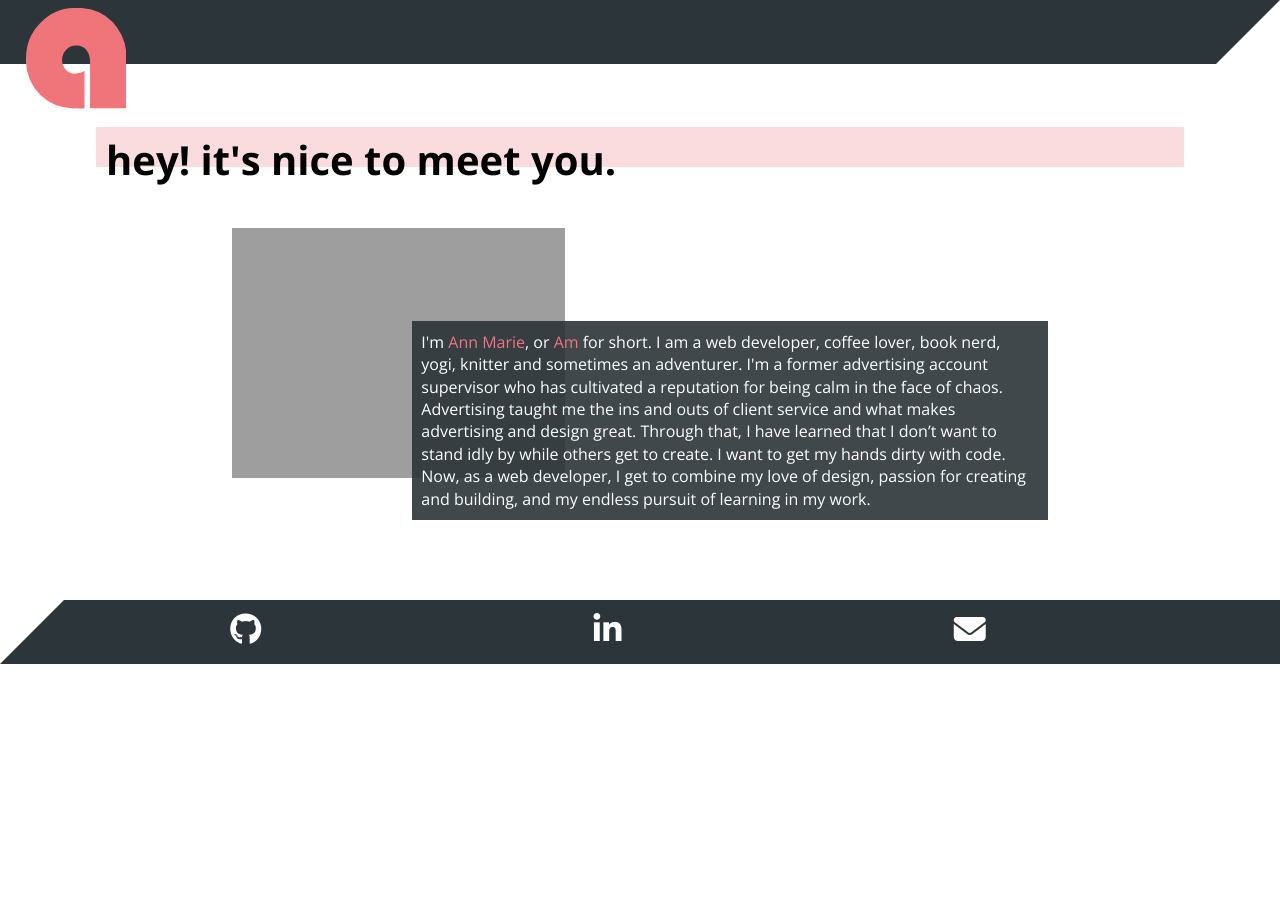
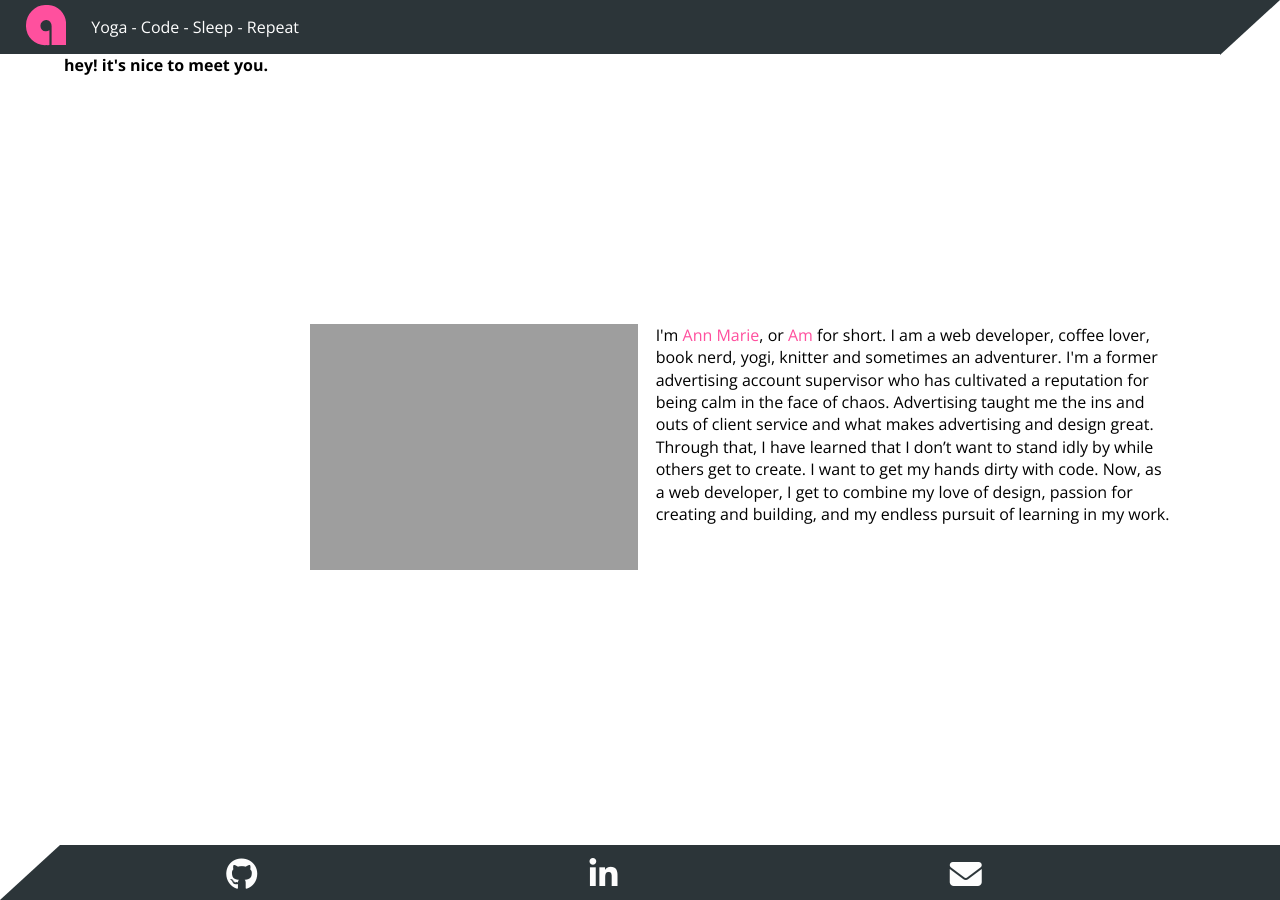
Before and after one commit to amdoyle/amdoyle, a Jekyll site: the page built from index.html, in a window 1280 px wide. Built offline with Jekyll 4.4.1, drawn with Linux system fonts in a browser that asks for light colours; nearby versions of some CDN libraries.

Commit message:
Style changes

```diff
--- a/_includes/header.html
+++ b/_includes/header.html
@@ -2,13 +2,11 @@
   <!-- Header bar with site nav and logo -->
   <div class="navbar">
     <!-- Logo -->
-    <div>
       <a href="/" id="logo">
         <svg class="above-logo" viewBox="0 0 5.98 6.08"><path d="M3.5 3.77V6a2.78 2.78 0 0 1-.48 0 2.91 2.91 0 0 1-2.16-.79A3 3 0 0 1 0 3 3 3 0 0 1 .87.88 2.85 2.85 0 0 1 3 0a2.9 2.9 0 0 1 2.18.83A3.12 3.12 0 0 1 6 3.09V6H3.83V3.25a1.15 1.15 0 0 0-.22-.74.72.72 0 0 0-.61-.27.79.79 0 0 0-.59.25.82.82 0 0 0-.25.6.83.83 0 0 0 .22.6.75.75 0 0 0 .62.23 1 1 0 0 0 .5-.15z"/></svg>
-        <!-- <svg class="background-logo" viewBox="0 0 5.98 6.08"><path d="M3.5 3.77V6a2.78 2.78 0 0 1-.48 0 2.91 2.91 0 0 1-2.16-.79A3 3 0 0 1 0 3 3 3 0 0 1 .87.88 2.85 2.85 0 0 1 3 0a2.9 2.9 0 0 1 2.18.83A3.12 3.12 0 0 1 6 3.09V6H3.83V3.25a1.15 1.15 0 0 0-.22-.74.72.72 0 0 0-.61-.27.79.79 0 0 0-.59.25.82.82 0 0 0-.25.6.83.83 0 0 0 .22.6.75.75 0 0 0 .62.23 1 1 0 0 0 .5-.15z"/></svg> -->
         <span class="sr-only">Home page</span>
       </a>
-    </div>
+      <h1>Yoga - Code - Sleep - Repeat</h1>
     <nav class="nav" role="navigation">
         <!-- Drop down menu -->
         <ul class="nav-menu">
--- a/_sass/_base.scss
+++ b/_sass/_base.scss
@@ -2,48 +2,139 @@
 v2.0 | 20110126
 License: none (public domain)
 */
-
-html, body, div, span, applet, object, iframe,
-h1, h2, h3, h4, h5, h6, p, blockquote, pre,
-a, abbr, acronym, address, big, cite, code,
-del, dfn, em, img, ins, kbd, q, s, samp,
-small, strike, strong, sub, sup, tt, var,
-b, u, i, center,
-dl, dt, dd, ol, ul, li,
-fieldset, form, label, legend,
-table, caption, tbody, tfoot, thead, tr, th, td,
-article, aside, canvas, details, embed,
-figure, figcaption, footer, header, hgroup,
-menu, nav, output, ruby, section, summary,
-time, mark, audio, video {
+a,
+abbr,
+acronym,
+address,
+applet,
+article,
+aside,
+audio,
+b,
+big,
+blockquote,
+body,
+canvas,
+caption,
+center,
+cite,
+code,
+dd,
+del,
+details,
+dfn,
+div,
+dl,
+dt,
+em,
+embed,
+fieldset,
+figcaption,
+figure,
+footer,
+form,
+h1,
+h2,
+h3,
+h4,
+h5,
+h6,
+header,
+hgroup,
+html,
+i,
+iframe,
+img,
+ins,
+kbd,
+label,
+legend,
+li,
+mark,
+menu,
+nav,
+object,
+ol,
+output,
+p,
+pre,
+q,
+ruby,
+s,
+samp,
+section,
+small,
+span,
+strike,
+strong,
+sub,
+summary,
+sup,
+table,
+tbody,
+td,
+tfoot,
+th,
+thead,
+time,
+tr,
+tt,
+u,
+ul,
+var,
+video {
   margin: 0;
   padding: 0;
   border: 0;
   font-size: 100%;
-	font-family: $content-font-family;
+  // font-family: $content-font-family;
   line-height: 1.4em;
   font-size: 1em;
   vertical-align: baseline;
 }
+
 /* HTML5 display-role reset for older browsers */
-article, aside, details, figcaption, figure,
-footer, header, hgroup, menu, nav, section {
+article,
+aside,
+details,
+figcaption,
+figure,
+footer,
+header,
+hgroup,
+menu,
+nav,
+section {
   display: block;
 }
+
 body {
   line-height: 1;
+  font-family: $content-font-family;
+
+  * {
+    box-sizing: border-box;
   }
-ol, ul {
+}
+
+ol,
+ul {
   list-style: none;
 }
-blockquote, q {
+
+blockquote,
+q {
   quotes: none;
 }
-blockquote:before, blockquote:after,
-q:before, q:after {
+
+blockquote:after,
+blockquote:before,
+q:after,
+q:before {
   content: '';
   content: none;
 }
+
 table {
   border-collapse: collapse;
   border-spacing: 0;
@@ -51,7 +142,7 @@ table {
 
 a {
   color: $brand-color;
-  transition: .3s all ease;
+  transition: 0.3s all ease;
   text-decoration: none;
 
   &:hover {
@@ -60,207 +151,22 @@ a {
   }
 }
 
-
-/**
- * Reset some basic elements
-body, h1, h2, h3, h4, h5, h6,
-p, blockquote, pre, hr,
-dl, dd, ol, ul, figure {
+// * Reset some basic elements body,
+blockquote,
+dd,
+dl,
+figure,
+h1,
+h2,
+h3,
+h4,
+h5,
+h6,
+hr,
+ol,
+p,
+pre,
+ul {
   margin: 0;
   padding: 0;
 }
-*/
-
-
-
-/**
- * Basic styling
-body {
-    font-family: $base-font-family;
-    font-size: $base-font-size;
-    line-height: $base-line-height;
-    font-weight: 300;
-    color: $text-color;
-    background-color: $background-color;
-    -webkit-text-size-adjust: 100%;
-}
-*/
-
-
-
-/**
- * Set `margin-bottom` to maintain vertical rhythm
-h1, h2, h3, h4, h5, h6,
-p, blockquote, pre,
-ul, ol, dl, figure,
-%vertical-rhythm {
-    margin-bottom: $spacing-unit / 2;
-}
-*/
-
-
-
-/**
- * Images
-img {
-    max-width: 100%;
-    vertical-align: middle;
-}
-*/
-
-
-
-/**
- * Figures
-figure > img {
-    display: block;
-}
-
-figcaption {
-    font-size: $small-font-size;
-}
-*/
-
-
-
-/**
- * Lists
-
-ul, ol {
-    margin-left: $spacing-unit;
-}
-
-li {
-    > ul,
-    > ol {
-         margin-bottom: 0;
-    }
-}
-
-
-
-
- * Headings
-
-h1, h2, h3, h4, h5, h6 {
-    font-weight: 300;
-}
-
-
-
-
- * Links
-
-a {
-    color: $text-color;
-    text-decoration: none;
-
-    &:visited {
-        color: $brand-color;
-        text-decoration: none;
-    }
-
-    &:hover {
-        color: $text-color;
-        text-decoration: none;
-    }
-}
-
-
-
-
-  Blockquotes
-
-blockquote {
-    color: $grey-color;
-    border-left: 4px solid $grey-color-light;
-    padding-left: $spacing-unit / 2;
-    font-size: 18px;
-    letter-spacing: -1px;
-    font-style: italic;
-
-    > :last-child {
-        margin-bottom: 0;
-    }
-}
-
-
-
-
- * Code formatting
-
-pre,
-code {
-    font-size: 15px;
-    border: 1px solid $grey-color-light;
-    border-radius: 3px;
-    background-color: #eef;
-}
-
-code {
-    padding: 1px 5px;
-}
-
-pre {
-    padding: 8px 12px;
-    overflow-x: scroll;
-
-    > code {
-        border: 0;
-        padding-right: 0;
-        padding-left: 0;
-    }
-}
-
-
-
- Wrapper
-
-.wrapper {
-    max-width: -webkit-calc(800px - (#{$spacing-unit} * 2));
-    max-width:         calc(800px - (#{$spacing-unit} * 2));
-    margin-right: auto;
-    margin-left: auto;
-    padding-right: $spacing-unit;
-    padding-left: $spacing-unit;
-    @extend %clearfix;
-
-    @include media-query($on-laptop) {
-        max-width: -webkit-calc(800px - (#{$spacing-unit}));
-        max-width:         calc(800px - (#{$spacing-unit}));
-        padding-right: $spacing-unit / 2;
-        padding-left: $spacing-unit / 2;
-    }
-}
-
-
-
-/ Clearfix
-
-%clearfix {
-
-    &:after {
-        content: "";
-        display: table;
-        clear: both;
-    }
-}
-
-
-
- Icons
-
-.icon {
-
-    > svg {
-        display: inline-block;
-        width: 16px;
-        height: 16px;
-        vertical-align: middle;
-
-        path {
-            fill: $grey-color;
-        }
-    }
-}
-*/
--- a/_sass/_layout.scss
+++ b/_sass/_layout.scss
@@ -3,57 +3,44 @@
 // Site header
 .body-wrapper {
   display: flex;
+  height: 100vh;
   flex-direction: column;
   justify-content: space-between;
 }
 
 .site-header {
   width: 100%;
-  position: fixed;
   top: 0;
   z-index: 2;
 }
 
 // Nav bar
-.nav {
+.navbar {
   padding: 0;
   opacity: 1;
   position: relative;
-  width: auto;
-  height: auto;
-  border-top: 4em solid $black-color;
-  border-right: 4em solid rgba(0,0,0,0);
+  background-color: $black-color;
+  width: calc(100% - 60px);
   margin: 0;
   display: flex;
   flex-direction: row;
-  overflow: hidden;
   list-style: none;
   align-items: center;
   display: flex;
 
-  .nav-menu {
-    margin: -2.5em 0 0 175px;
-    position: fixed;
-
-    @media (min-width: 550px) {
-      margin: -2.75em 0 0 175px;
-    }
+  &:before {
+    position: absolute;
+    border-top: 55px solid #2c3539;
+    border-right: 60px solid transparent;
+    box-sizing: border-box;
+    content: '';
+    right: -60px;
+    top: 0;
   }
 
-   li {
-    width: auto;
-    margin-bottom: 10px;
-    padding-bottom: 0;
-    text-transform: lowercase;
-
-    @media (min-width: 550px) {
-      display: inline;
-      margin: 0 25px;
-    }
-
-    &:first-of-type {
-      margin-left: 0;
-    }
+  h1 {
+    color: #fff;
+    font-weight: lighter;
   }
 
   a {
@@ -61,38 +48,16 @@
     line-height: 1.1em;
     color: white;
   }
-}
-
-#current-page {
-  color: $brand-color;
-}
-
-@keyframes logo-fade {
-  0% {
-    fill: $brand-color;
-  }
-
-  50% {
-    fill: lighten($brand-color, 10%);
-  }
-
-  100% {
-    fill: $brand-color;
-  }
-}
 
   //Site logo
   #logo {
-  position: fixed;
-  padding-left: 2vw;
+    padding: 5px 2vw 5px;
     height: auto;
     z-index: 1;
-  top: 8px;
 
     svg.above-logo {
-    width: 100px;
+      width: 40px;
       transition: all .5s ease-in;
-    position: absolute;
 
       path {
         fill: $brand-color;
@@ -127,18 +92,39 @@
       }
     }
   }
+}
+
+#current-page {
+  color: $brand-color;
+}
+
+@keyframes logo-fade {
+  0% {
+    fill: $brand-color;
+  }
+
+  50% {
+    fill: lighten($brand-color, 10%);
+  }
+
+  100% {
+    fill: $brand-color;
+  }
+}
+
 
 .main-content {
   max-width: 90vw;
-  margin: 7em auto 5em;
+  margin: 0 auto;
+  display: flex;
+  justify-content: space-around;
+  align-content: center;
+  flex: 1 0 auto;
 
-  @media (min-width: 780px) {
-    max-width: calc(100% - 12em);
-  }
-
-  & h1 {
+  & h2.headline {
     padding: 5px 10px;
-    margin: 15px 0 35px;
+    margin: 0 0 35px;
+    color: $black-color;
     font-family: $title-font-family;
     font-size: $title-size;
     box-sizing: border-box;
@@ -156,74 +142,71 @@
       z-index: -1;
     }
   }
+
+  .description-box {
+    padding: 1em;
+    background:rgba($black-color, .9);
+    color: $white-color;
+
+    p {
+      margin-bottom: 1em;
+    }
+  }
 }
 
 .body-content {
   width: 100%;
-    margin: 5px auto 0;
+  margin: auto;
   display: flex;
   justify-content: space-between;
+  flex-direction: column;
 
-    @media (min-width: 780px) {
-      width: 75%;
+  @media (min-width: 980px) {
+    flex-direction: row;
+    max-width: 75%;
   }
 
   .col-1 {
-       width: 30%;
+    display: none;
+    width: 100%;
 
     img {
       max-height: 150px;
+      max-width: 100%;
       display: inline;
 
-          @media (min-width: 780px) {
-            max-height: 250px;
+      @media (min-width: 980px) {
+        max-height: 300px;
+        height: auto;
       }
+    }
+
+    @media (min-width: 980px) {
+      display: block;
+      width: 38%;
+      margin-right: 2%;
     }
   }
 
   .col-2 {
     width: 100%;
+    display: block;
 
-        @media (min-width: 780px) {
+    @media (min-width: 980px) {
       width: 60%;
     }
-
-       p {
-         background:rgba($black-color, .9);
-         padding: 2%;
-         margin-top: 19%;
-         margin-left: -30%;
-         color: $white-color;
-       }
-     }
-
-     .col-3 {
-       width: 90%;
   }
 }
 
 .body-content-image-wrapper {
   width: 50%;
 }
-//
-// .resume-content {
-//   margin-top: 5%;
-//
-//   ul {
-//     margin: 10px 0;
-//
-//     &.resume-content-li {
-//       margin-bottom: 20px;
-//     }
-//   }
-// }
 
 .site-footer {
   height: auto;
   margin: 0;
-  border-bottom: 4em solid $black-color;
-  border-left: 4em solid transparent;
-  flex: 1;
+  border-bottom: 55px solid $black-color;
+  border-left: 60px solid transparent;
   position: relative;
 
   ul {
@@ -263,110 +246,21 @@
   display: flex;
   flex-direction: column;
   padding-bottom: 2%;
+
   & img {
-    // min-width: 25px;
-    // min-height: 25px;
     max-width: 200px;
     max-height: 200px;
     align-self: center;
     padding: 3%;
     display: inline;
-  } & p {
+  }
+
+  & p {
     width: 50%;
     padding: 5%;
     display: inline;
   }
 }
-
-#projects img {
-  width: 100%;
-}
-
-#projects li {
-  padding-bottom: 1%;
-}
-
-.project-content{
-  margin-bottom: 2%;
-}
-
-.arrow {
-  display: inline-block;
-  transition: all .5s ease-in-out;
-  font-size: 1.2em;
-}
-
-.rotate-open {
-  display: inline-block;
-  transform: rotate(90deg);
-}
-//
-// .resume-content {
-//
-//   h2 {
-//     color: #000;
-//     margin-bottom: 15px;
-//     position: relative;
-//
-//     &::before {
-//       height: 1em;
-//       width: 100%;
-//       display: block;
-//       background: transparentize($brand-color, .9);
-//       content: '';
-//       top: -10%;
-//       left: 0;
-//       position: absolute;
-//       z-index: -1;
-//     }
-//   }
-//
-//   &-li li:before {
-//     content: "// ";
-//     color: $secondary-color;
-//   }
-// }
-
-// #contact-info {
-//   width: 90vw;
-//   box-sizing: border-box;
-//   display: flex;
-//   display: -webkit-box;
-//   display: -webkit-flex;
-//   display: -moz-box;
-//   display: -ms-flexbox;
-//   display: flex;
-//   -webkit-flex-align: center;
-//   -ms-flex-align: center;
-//   -webkit-align-items: center;
-//   flex-direction: column;
-//   justify-content: space-between;
-//   align-items: center;
-//
-//   ul {
-//     padding: 50px;
-//     background:rgba($black-color, .9);
-//
-//     @media (min-width: 780px) {
-//       padding: 50px 100px;
-//     }
-//   }
-//
-//   i.fa {
-//     margin-right: 12px;
-//     font-size: 20px;
-//     vertical-align: bottom;
-//     color: $white-color;
-//   }
-//
-//   a {
-//     color: $white-color;
-//
-//     &:hover {
-//       color: $brand-color;
-//     }
-//   }
-// }
 
 .pink {
   color: $brand-color;
--- a/_sass/_variables.scss
+++ b/_sass/_variables.scss
@@ -3,17 +3,17 @@ $base-font-size: 1.5em;
 $small-font-size: $base-font-size * 0.875;
 $base-line-height: 1.5em;
 $title-font-family: 'Open Sans', sans-serif;
-$title-size: 2.5em;
+$title-size: 2em;
 
 $spacing-unit: 30px;
 
 $white-color: #fdfdfd;
 $black-color: #2c3539;
 $text-color: #2c3539;
-$secondary-color:  #20a39e;
+$secondary-color:  #231942;
 $secondary-color-dark:  darken($secondary-color, 50%);
 $background-color: #fdfdfd;
-$brand-color: #ef757B;
+$brand-color: #FF4F9E;
 $brand-color-dark: darken($brand-color, 50%);
 
 $grey-color: #d8d8d8;
--- a/css/main.scss
+++ b/css/main.scss
@@ -6,9 +6,9 @@
 @import url(https://fonts.googleapis.com/css?family=Inconsolata:400,700);
 
 @mixin media-query($device) {
-    @media screen and (max-width: $device) {
-        @content;
-    }
+  @media screen and (max-width: $device) {
+    @content;
+  }
 }
 
 
```
Also changed, not shown: README.md, 1 other file. Lines whose indentation alone changed are shown as unchanged.
